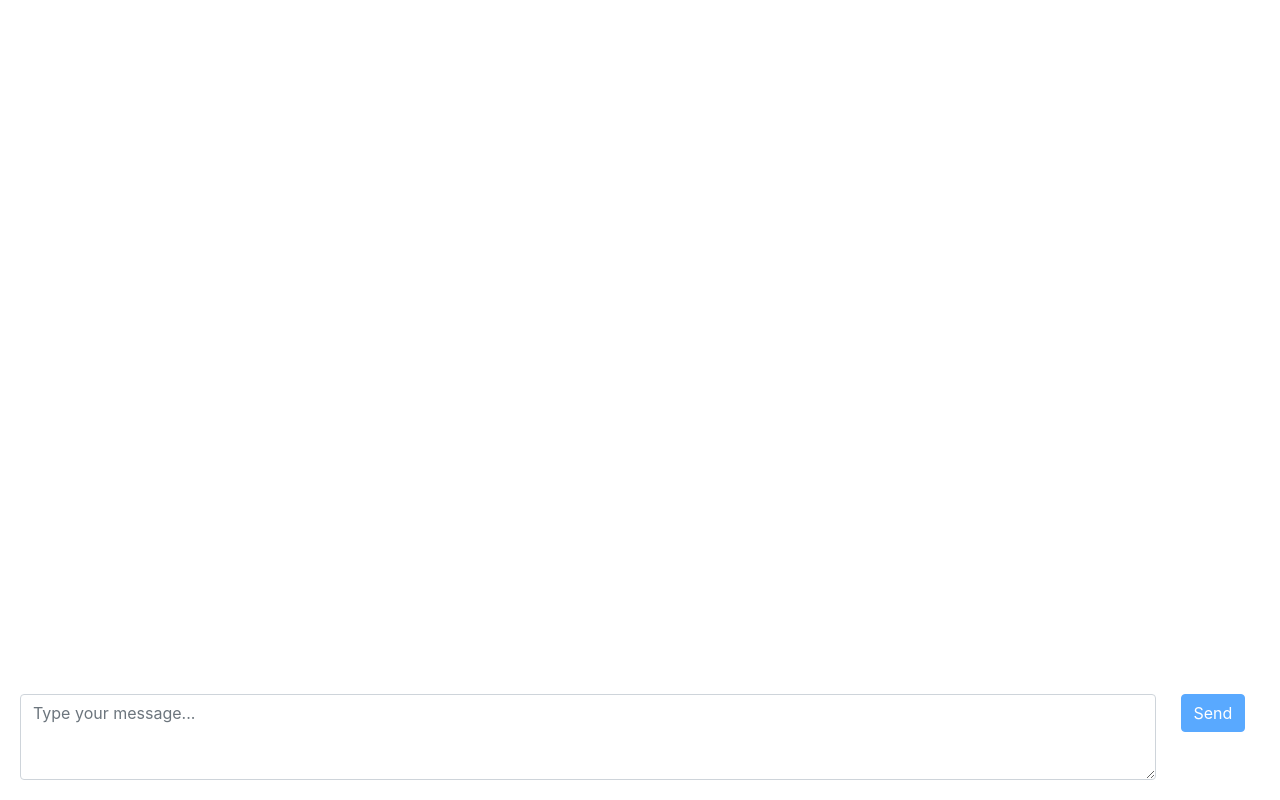
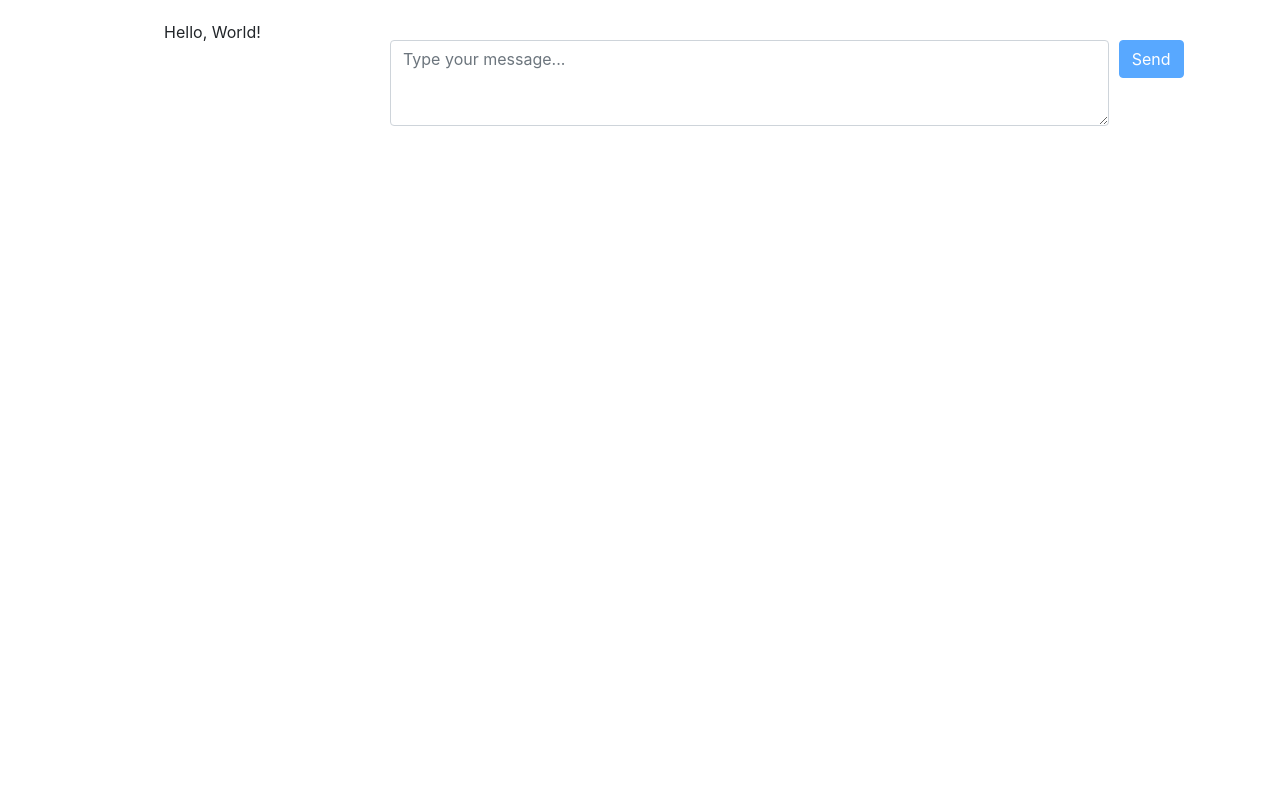
Before and after one commit to devansh2001/connect-me, a React (Create React App) app in the folder front-end/react/: page / in a window 1280 px wide. Built offline with nearby package versions, Linux system fonts and the light colour scheme.

Commit message:
Basic structure for left pane setup

```diff
--- a/front-end/react/src/components/chatting-window/ChattingWindow.js
+++ b/front-end/react/src/components/chatting-window/ChattingWindow.js
@@ -1,13 +1,24 @@
 import React, {Component} from 'react';
 import TypeMessageBox from "./right-pane/TypeMessageBox";
+import Contact from "./left-pane/Contact";
+import {Row, Col, Container} from 'react-bootstrap';
 
 class ChattingWindow extends Component {
     render() {
         return (
             <div className={'chatting-window'}>
-                {/* insert the current user info component from issue 21 here*/}
-                {/* insert the recent chats component from issue 22 here*/}
-                <TypeMessageBox/>
+                <Container>
+                    <Row>
+                        <Col xs={3}>
+                            <Contact/>
+                        </Col>
+                        <Col xs={9}>
+                            {/* insert the current user info component from issue 21 here*/}
+                            {/* insert the recent chats component from issue 22 here*/}
+                            <TypeMessageBox/>
+                        </Col>
+                    </Row>
+                </Container>
             </div>
         )
     }
--- /dev/null
+++ b/front-end/react/src/components/chatting-window/left-pane/Contact.js
@@ -0,0 +1,18 @@
+import React, {Component} from 'react';
+
+class Contact extends Component {
+    constructor(props) {
+        super(props);
+    }
+
+    render() {
+        return (
+            <div>
+                Hello, World!
+            </div>
+        );
+    }
+
+}
+
+export default Contact;
--- a/front-end/react/src/components/chatting-window/right-pane/TypeMessageBox.js
+++ b/front-end/react/src/components/chatting-window/right-pane/TypeMessageBox.js
@@ -43,8 +43,11 @@ class TypeMessageBox extends Component {
     };
 
     render() {
+        {/*<div className={'fixed-bottom'}>*/}
+
         return (
-            <div className={'fixed-bottom type-message-box'}>
+
+            <div className={'type-message-box'}>
                 <Form >
                     <Form.Row>
                         <Col>
```
